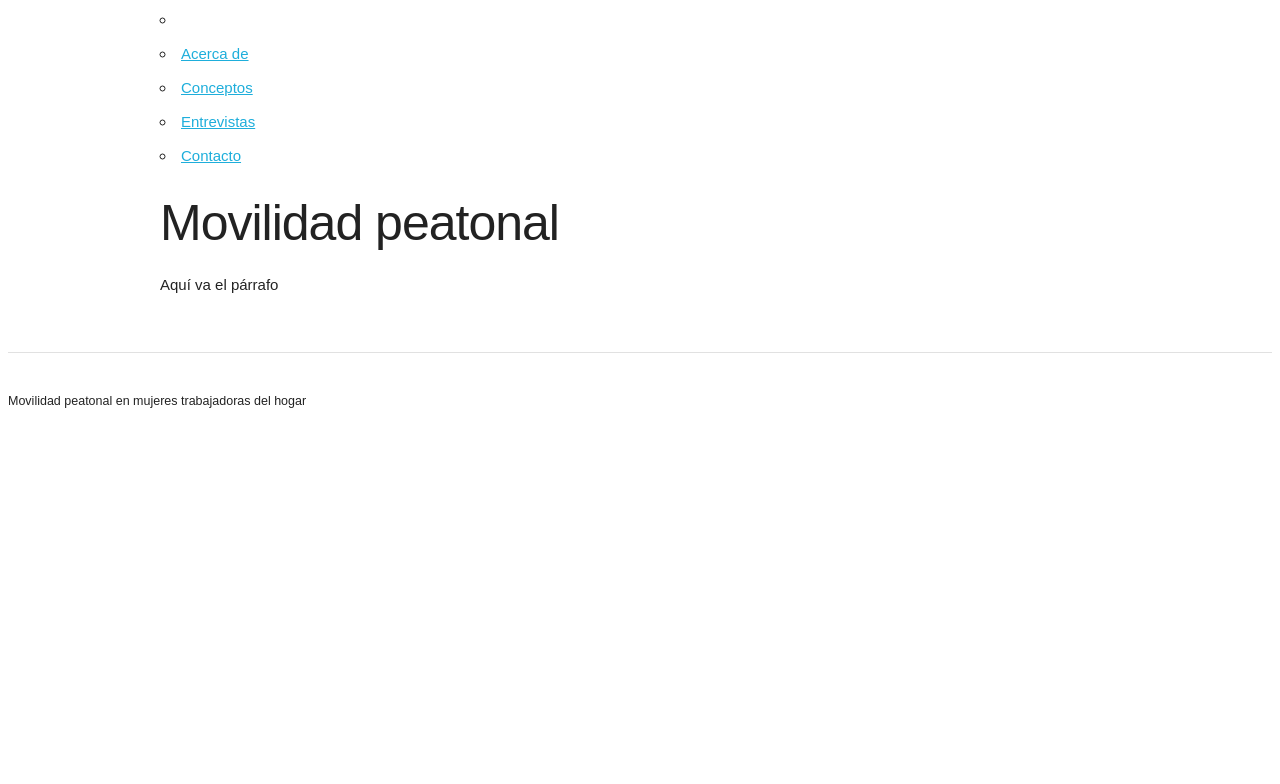
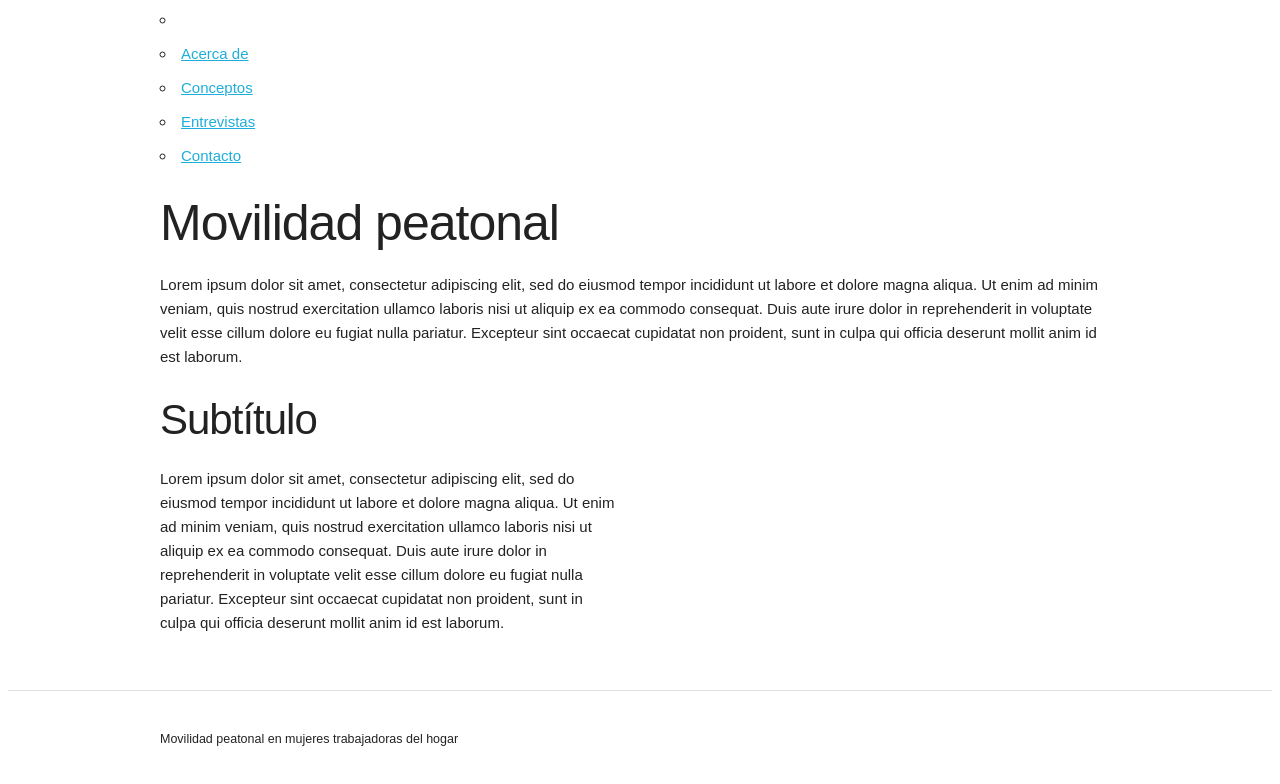
Before and after one commit to amaiasuarezz/movilidad-cdmx, a plain HTML site: page layout.html in a window 1280 px wide. Drawn offline with nearby package versions, Linux system fonts and the light colour scheme; a web font is replaced by a local one.

Commit message:
descripcion

```diff
--- a/layout.html
+++ b/layout.html
@@ -32,13 +32,22 @@
         </nav>
     </header>
     <main class="container">
-        <section>
+        <section class="row">
+            <div class="twelve columns">
           <h1>Movilidad peatonal</h1>
-          <p>Aquí va el párrafo</p>
+          <p>Lorem ipsum dolor sit amet, consectetur adipiscing elit, sed do eiusmod tempor incididunt ut labore et dolore magna aliqua. Ut enim ad minim veniam, quis nostrud exercitation ullamco laboris nisi ut aliquip ex ea commodo consequat. Duis aute irure dolor in reprehenderit in voluptate velit esse cillum dolore eu fugiat nulla pariatur. Excepteur sint occaecat cupidatat non proident, sunt in culpa qui officia deserunt mollit anim id est laborum.</p>
+        </div>
+        </section>
+        <section clas="row">
+<article class="six columns">
+    <h2>Subtítulo </h2>
+    <p>Lorem ipsum dolor sit amet, consectetur adipiscing elit, sed do eiusmod tempor incididunt ut labore et dolore magna aliqua. Ut enim ad minim veniam, quis nostrud exercitation ullamco laboris nisi ut aliquip ex ea commodo consequat. Duis aute irure dolor in reprehenderit in voluptate velit esse cillum dolore eu fugiat nulla pariatur. Excepteur sint occaecat cupidatat non proident, sunt in culpa qui officia deserunt mollit anim id est laborum.</p>
+
+</article>
         </section>
     </main>
     <hr>
-    <footer>
+    <footer class="container">
         <p>
             <small>
              Movilidad peatonal en mujeres trabajadoras del hogar
```
